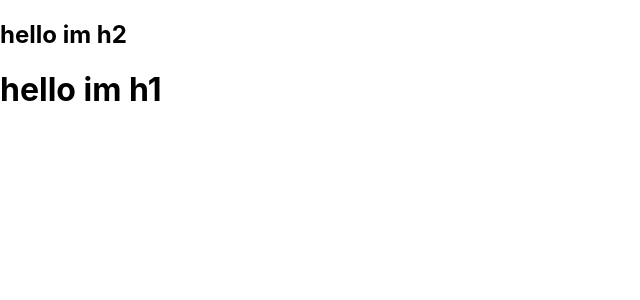
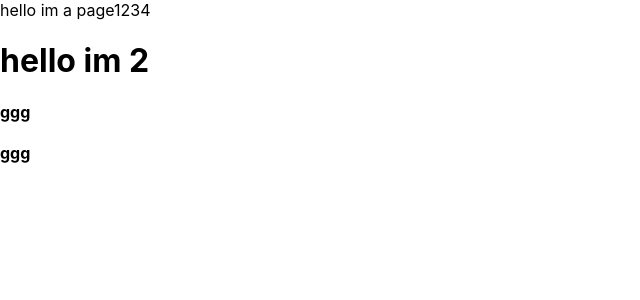
Before and after one commit to by9999/apponix-DreamProjects-dec-2022, a React (Create React App) app in the folder fullstack/frontend/library/ecommerce/flipkart/: page / in a window 1280 px wide. Shown: the top 300 px of the page, without its empty margins (0-640 px from the left). Built offline with nearby package versions, Linux system fonts and the light colour scheme.

Commit message:
we lernt diifent ways of calling function in react

```diff
--- a/fullstack/frontend/library/ecommerce/flipkart/src/App.tsx
+++ b/fullstack/frontend/library/ecommerce/flipkart/src/App.tsx
@@ -1,4 +1,5 @@
 import { Myh1, Myh2 } from "./app/component"
+import { DifferntwaysToCallAfunction } from "./app/pages"
 
 
 
@@ -8,6 +9,6 @@ import { Myh1, Myh2 } from "./app/component"
 export const App=()=>{
 
   return <>
-    <Myh2/><Myh1/>
+  <DifferntwaysToCallAfunction/>
   </>
 }
--- /dev/null
+++ b/fullstack/frontend/library/ecommerce/flipkart/src/app/pages/function calling/DifferntwaysToCallAfunction.tsx
@@ -0,0 +1,24 @@
+
+function hello(){
+    console.log('hello im a function')
+}
+hello()
+function test2(a:any){
+    return <h1>{a}</h1>
+}
+const Test4=(a:any)=>{
+    return <h4>ggg</h4>
+}
+const Test3:React.FC<{a:string}>=(a)=>{
+    return <h1></h1>
+}
+console.log(test2('hello'))
+export const DifferntwaysToCallAfunction:React.FC<{}>=()=>{
+    return <>
+    hello im a page1234   {test2('hello im 2')}
+    {Test3({a:'hello'})}
+    <Test3 a={"gg"}/>
+    {Test4('j')}
+    <Test4/>
+    </>
+}
--- /dev/null
+++ b/fullstack/frontend/library/ecommerce/flipkart/src/app/pages/function calling/index.ts
@@ -0,0 +1 @@
+export * from './DifferntwaysToCallAfunction'
--- /dev/null
+++ b/fullstack/frontend/library/ecommerce/flipkart/src/app/pages/index.ts
@@ -0,0 +1 @@
+export * from './function calling'
```
